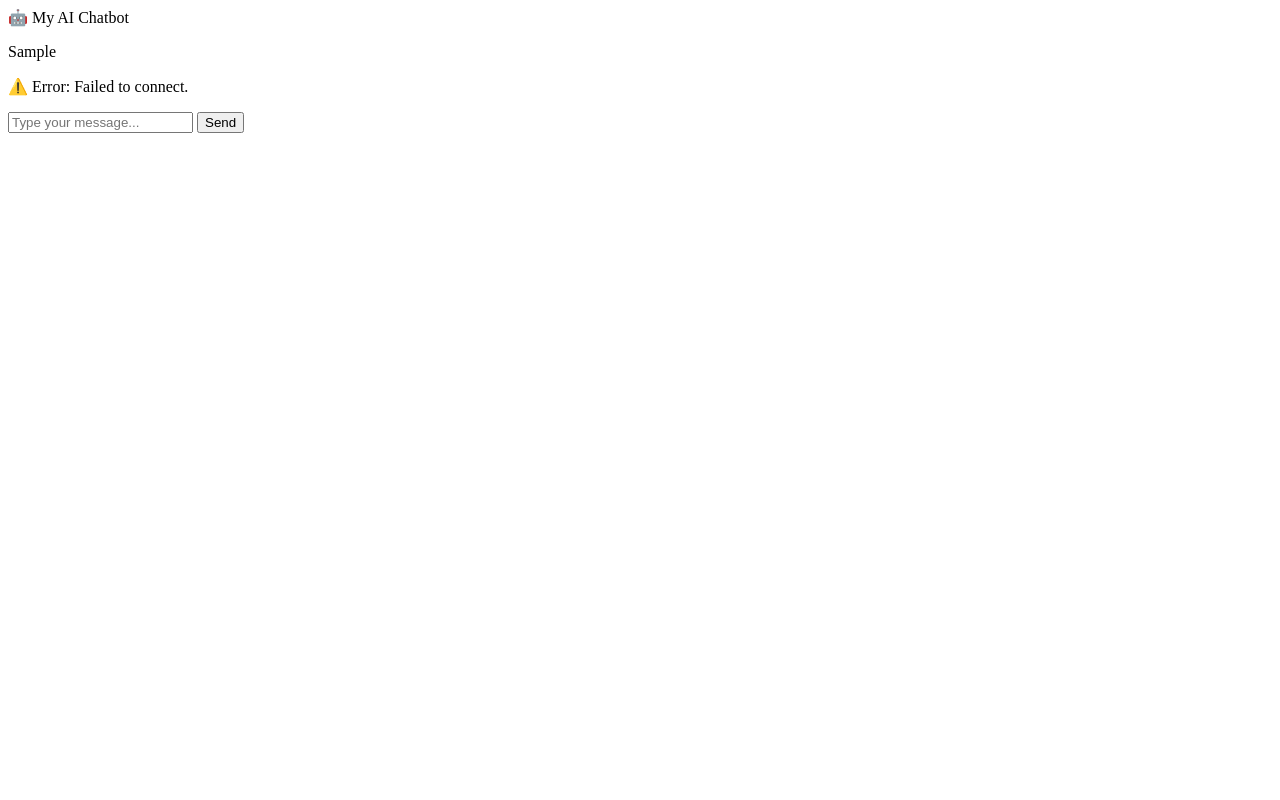
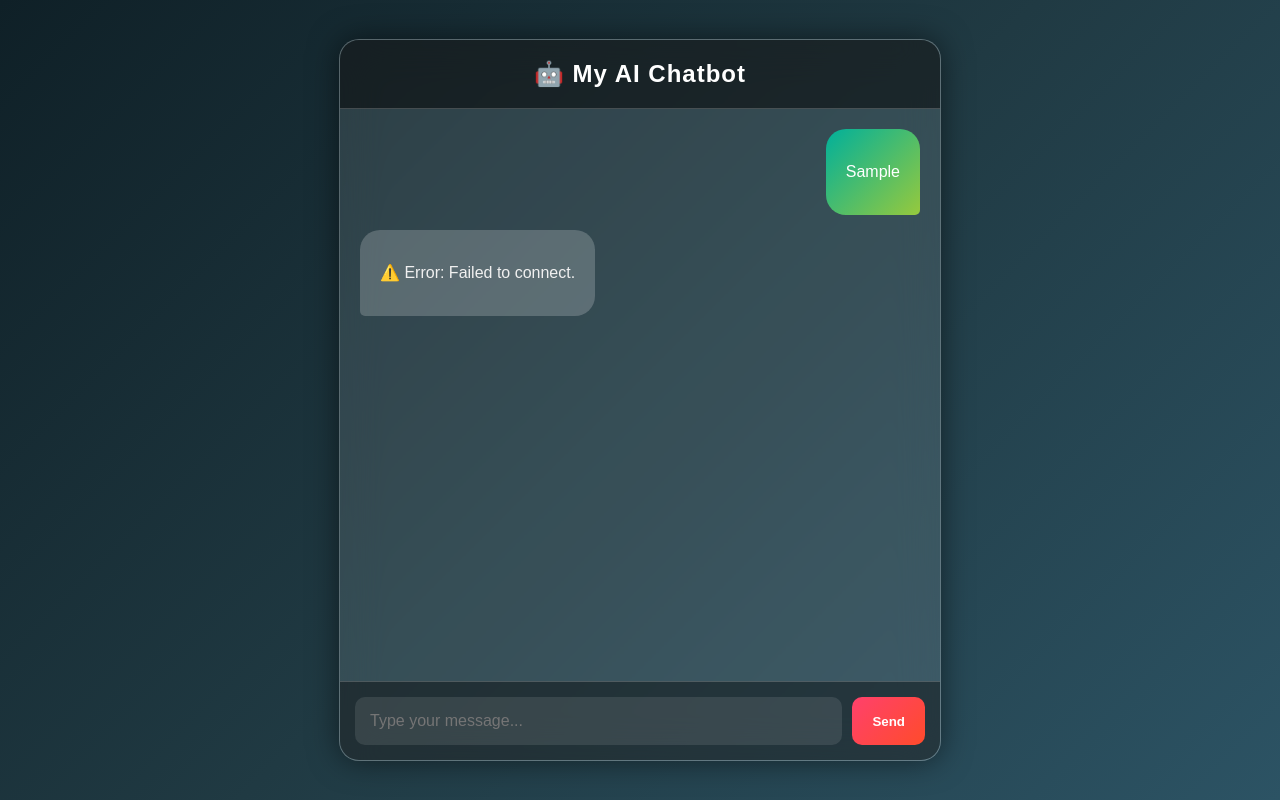
Before and after one commit to Harshsfd/Chat-BOT, a plain HTML site: page index.html in a window 1280 px wide. Both pictures are taken after typing "Sample" into the empty fields and a click on the button "Send". Drawn offline with nearby package versions, Linux system fonts and the light colour scheme; no server answers.

Commit message:
Update index.html

```diff
--- a/index.html
+++ b/index.html
@@ -6,6 +6,163 @@
   <title>Pro Chatbot</title>
   <script src="https://cdn.jsdelivr.net/npm/marked/marked.min.js"></script>
 </head>
+  <style>
+    /* ====== Global Styles ====== */
+body {
+  font-family: "Poppins", sans-serif;
+  background: linear-gradient(135deg, #0f2027, #203a43, #2c5364);
+  margin: 0;
+  padding: 0;
+  height: 100vh;
+  display: flex;
+  justify-content: center;
+  align-items: center;
+}
+
+/* ====== Chat Container ====== */
+.chat-container {
+  width: 100%;
+  max-width: 600px;
+  height: 90vh;
+  background: rgba(255, 255, 255, 0.1);
+  backdrop-filter: blur(20px);
+  border-radius: 20px;
+  display: flex;
+  flex-direction: column;
+  overflow: hidden;
+  border: 1px solid rgba(255, 255, 255, 0.2);
+  box-shadow: 0 0 30px rgba(0, 0, 0, 0.5);
+  animation: fadeInUp 0.6s ease-out;
+}
+
+/* ====== Header ====== */
+.chat-header {
+  background: rgba(0, 0, 0, 0.5);
+  padding: 20px;
+  text-align: center;
+  color: #fff;
+  font-size: 24px;
+  font-weight: bold;
+  letter-spacing: 1px;
+  border-bottom: 1px solid rgba(255, 255, 255, 0.2);
+}
+
+/* ====== Messages Area ====== */
+.chat-messages {
+  flex: 1;
+  overflow-y: auto;
+  padding: 20px;
+  display: flex;
+  flex-direction: column;
+  gap: 15px;
+  scrollbar-width: thin;
+}
+
+.chat-messages::-webkit-scrollbar {
+  width: 8px;
+}
+.chat-messages::-webkit-scrollbar-thumb {
+  background: rgba(255, 255, 255, 0.3);
+  border-radius: 4px;
+}
+
+/* ====== Chat Bubbles ====== */
+.message {
+  max-width: 75%;
+  padding: 15px 20px;
+  border-radius: 20px;
+  font-size: 16px;
+  line-height: 1.5;
+  animation: fadeIn 0.3s ease-in-out;
+  position: relative;
+}
+
+.user-message {
+  align-self: flex-end;
+  background: linear-gradient(135deg, #00b09b, #96c93d);
+  color: #fff;
+  border-bottom-right-radius: 5px;
+}
+
+.bot-message {
+  align-self: flex-start;
+  background: rgba(255, 255, 255, 0.2);
+  color: #f0f0f0;
+  border-bottom-left-radius: 5px;
+}
+
+/* ====== Input Area ====== */
+.chat-input {
+  display: flex;
+  padding: 15px;
+  background: rgba(0, 0, 0, 0.4);
+  border-top: 1px solid rgba(255, 255, 255, 0.2);
+}
+
+.chat-input input {
+  flex: 1;
+  padding: 15px;
+  border: none;
+  outline: none;
+  border-radius: 10px;
+  font-size: 16px;
+  background: rgba(255, 255, 255, 0.1);
+  color: #fff;
+  transition: background 0.3s;
+}
+
+.chat-input input:focus {
+  background: rgba(255, 255, 255, 0.2);
+}
+
+.chat-input button {
+  margin-left: 10px;
+  padding: 0 20px;
+  border: none;
+  border-radius: 10px;
+  background: linear-gradient(135deg, #ff416c, #ff4b2b);
+  color: white;
+  font-weight: bold;
+  cursor: pointer;
+  transition: transform 0.2s, background 0.3s;
+}
+
+.chat-input button:hover {
+  transform: scale(1.05);
+  background: linear-gradient(135deg, #ff4b2b, #ff416c);
+}
+
+/* ====== Animations ====== */
+@keyframes fadeIn {
+  from {
+    opacity: 0;
+    transform: translateY(6px);
+  }
+  to {
+    opacity: 1;
+    transform: translateY(0);
+  }
+}
+
+@keyframes fadeInUp {
+  from {
+    opacity: 0;
+    transform: translateY(20px);
+  }
+  to {
+    opacity: 1;
+    transform: translateY(0);
+  }
+}
+
+/* ====== Responsive ====== */
+@media (max-width: 600px) {
+  .chat-container {
+    height: 100vh;
+    border-radius: 0;
+  }
+}
+  </style>
 <body>
   <div class="chat-container">
     <div class="chat-header">🤖 My AI Chatbot</div>
```
